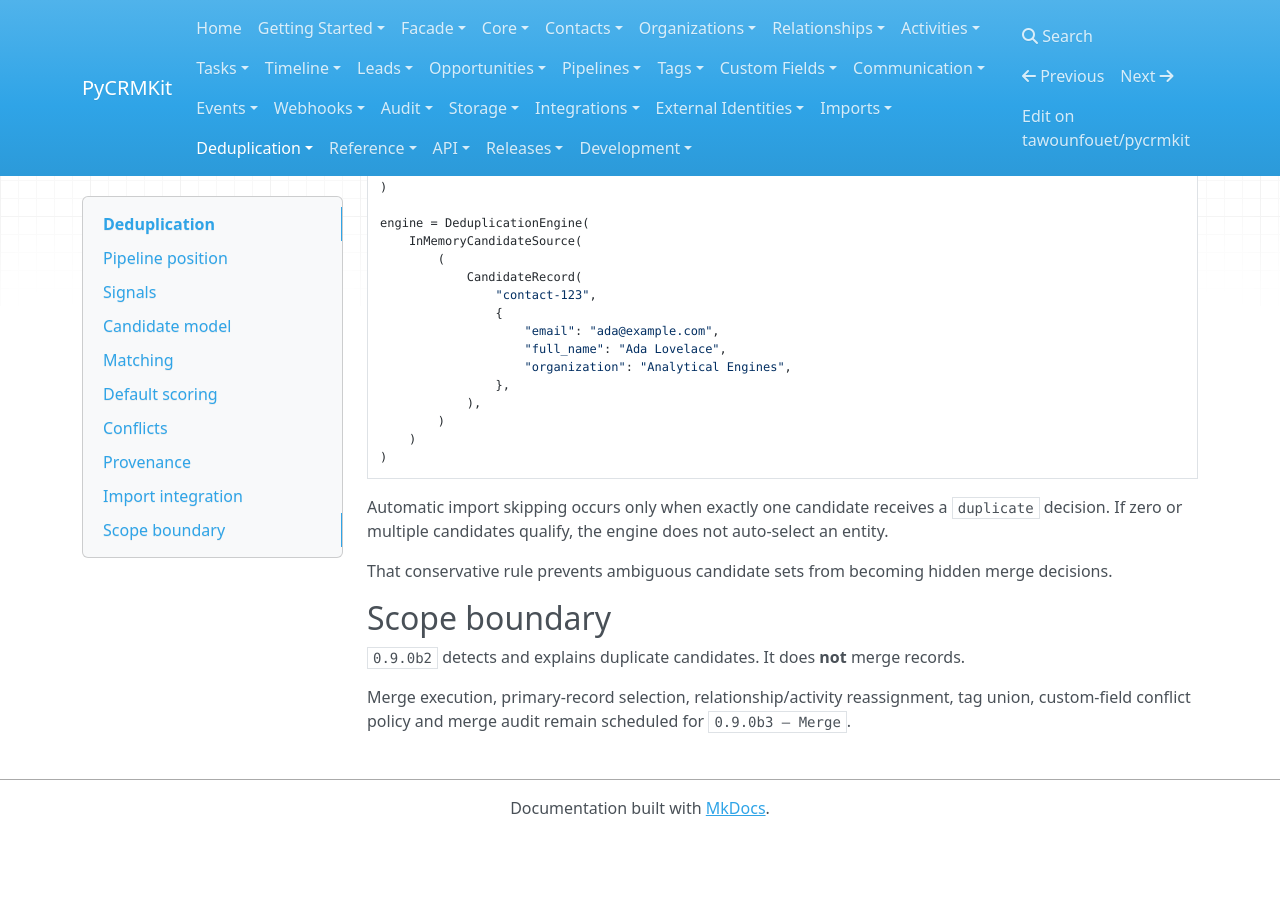
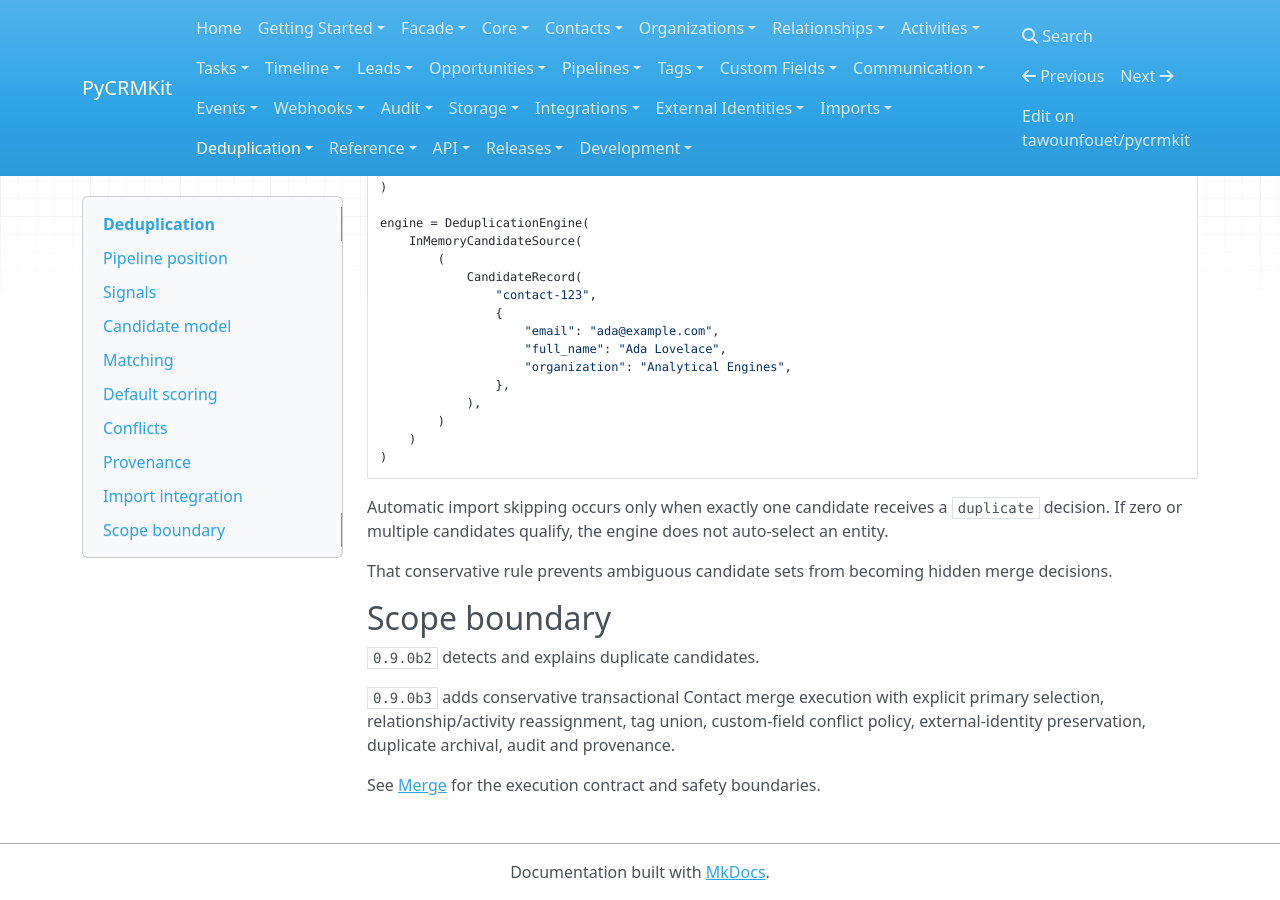
Before and after one commit to tawounfouet/pycrmkit, an MkDocs documentation site: the page built from docs/dedup/index.md, in a window 1280 px wide and 900 px high, scrolled down 2975 px. Built offline with MkDocs 1.6.1, drawn with Linux system fonts in a browser that asks for light colours; nearby versions of some CDN libraries; before the commit the page ends 3811 px from its top, so only the background shows below that.

Commit message:
docs(dedup): link delivered merge capability

```diff
--- a/docs/dedup/index.md
+++ b/docs/dedup/index.md
@@ -188,9 +188,11 @@ merge decisions.
 
 ## Scope boundary
 
-`0.9.0b2` detects and explains duplicate candidates. It does **not** merge
-records.
+`0.9.0b2` detects and explains duplicate candidates.
 
-Merge execution, primary-record selection, relationship/activity reassignment,
-tag union, custom-field conflict policy and merge audit remain scheduled for
-`0.9.0b3 — Merge`.
+`0.9.0b3` adds conservative transactional Contact merge execution with explicit
+primary selection, relationship/activity reassignment, tag union, custom-field
+conflict policy, external-identity preservation, duplicate archival, audit and
+provenance.
+
+See [Merge](merge.md) for the execution contract and safety boundaries.
```
